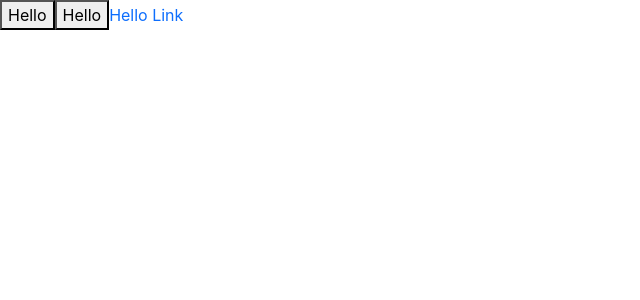
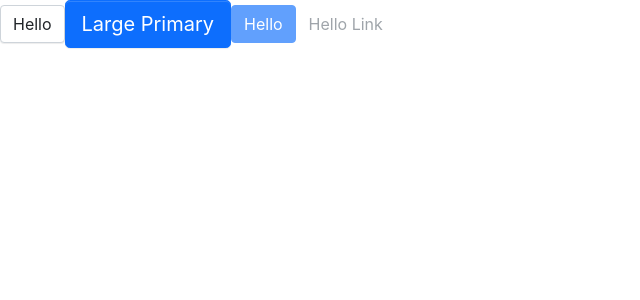
Before and after one commit to yangzqv/imooc-ant-ui, a React (Create React App) app: page / in a window 1280 px wide. Shown: the top 300 px of the page, without its empty margins (0-640 px from the left). Built offline with nearby package versions, Linux system fonts and the light colour scheme.

Commit message:
feat: perfect Button style

```diff
--- a/src/App.tsx
+++ b/src/App.tsx
@@ -5,8 +5,9 @@
   return (
     <div className="App">
       <Button>Hello</Button>
-      <Button btnType={ButtonType.Primary} size={ButtonSize.Large}>Hello</Button>
-      <Button btnType={ButtonType.Link} href="https://www.baidu.com">Hello Link</Button>
+      <Button btnType={ButtonType.Primary} size={ButtonSize.Large}>Large Primary</Button>
+      <Button btnType={ButtonType.Primary} disabled >Hello</Button>
+      <Button btnType={ButtonType.Link} href="https://www.baidu.com" disabled>Hello Link</Button>
     </div>
   );
 }
--- /dev/null
+++ b/src/components/Button/_style.scss
@@ -0,0 +1,64 @@
+.btn {
+  position: relative;
+  display: inline-block;
+  font-weight: $btn-font-weight;
+  line-height: $btn-line-height;
+  color: $body-color;
+  white-space: nowrap;
+  text-align: center;
+  vertical-align: middle;
+  background-image: none;
+  border: $btn-border-width solid transparent;
+  @include button-size( $btn-padding-y,  $btn-padding-x,  $btn-font-size,  $border-radius);
+  box-shadow: $btn-box-shadow;
+  cursor: pointer;
+  transition: $btn-transition;
+  &.disabled, // &.disabled 表示当前元素有disabled的类名时
+  &[disabled] { // &[disabled] 表示当前元素有disabled的属性时
+    cursor: not-allowed;
+    opacity: $btn-disabled-opacity;
+    box-shadow: none;
+    > * {
+      pointer-events: none;
+    }
+  }
+}
+
+.btn-lg {
+  @include button-size($btn-padding-y-lg, $btn-padding-x-lg, $btn-font-size-lg, $btn-border-radius-lg);
+}
+.btn-sm {
+  @include button-size($btn-padding-y-sm, $btn-padding-x-sm, $btn-font-size-sm, $btn-border-radius-sm);
+}
+
+.btn-primary {
+  @include button-style($primary, $primary, $white)
+}
+.btn-danger {
+  @include button-style($danger, $danger, $white)
+}
+
+.btn-default {
+  @include button-style($white, $gray-400, $body-color, $white, $primary, $primary)
+}
+
+.btn-link {
+  font-weight: $font-weight-normal;
+  color: $btn-link-color;
+  text-decoration: $link-decoration;
+  box-shadow: none;
+  &:hover {
+    color: $btn-link-hover-color;
+    text-decoration: $link-hover-decoration;
+  }
+  &:focus,
+  &.focus {
+    text-decoration: $link-hover-decoration;
+    box-shadow: none;
+  }
+  &:disabled,
+  &.disabled {
+    color: $btn-link-disabled-color;
+    pointer-events: none;
+  }
+}
--- /dev/null
+++ b/src/styles/_mixin.scss
@@ -0,0 +1,36 @@
+// 对css样式的复用
+@mixin button-size($padding-y, $padding-x, $font-size, $border-radius) {
+  padding: $padding-y $padding-x;
+  font-size: $font-size;
+  border-radius: $border-radius;
+}
+
+@mixin button-style(
+  $background,
+  $border,
+  $color,
+  $hover-background: lighten($background, 7.5%),
+  $hover-border: lighten($border, 10%),
+  $hover-color: $color,
+) {
+  color: $color;
+  background: $background;
+  border-color: $border;
+  &:hover {
+    color: $hover-color;
+    background: $hover-background;
+    border-color: $hover-border;
+  }
+  &:focus,
+  &.focus {
+    color: $hover-color;
+    background: $hover-background;
+    border-color: $hover-border;
+  }
+  &:disabled,
+  &.disabled {
+    color: $color;
+    background: $background;
+    border-color: $border;
+  }
+}
--- a/src/styles/index.scss
+++ b/src/styles/index.scss
@@ -5,13 +5,13 @@
 @import './reboot';
 
 // mixin
-// @import './mixin';
+@import './mixin';
 
 // // animation
 // @import '../styles/animation';
 
 // // Button
-// @import '../components/Button/style';
+@import '../components/Button/style';
 
 // // Alert
 // @import '../components/Alert/style';
```
